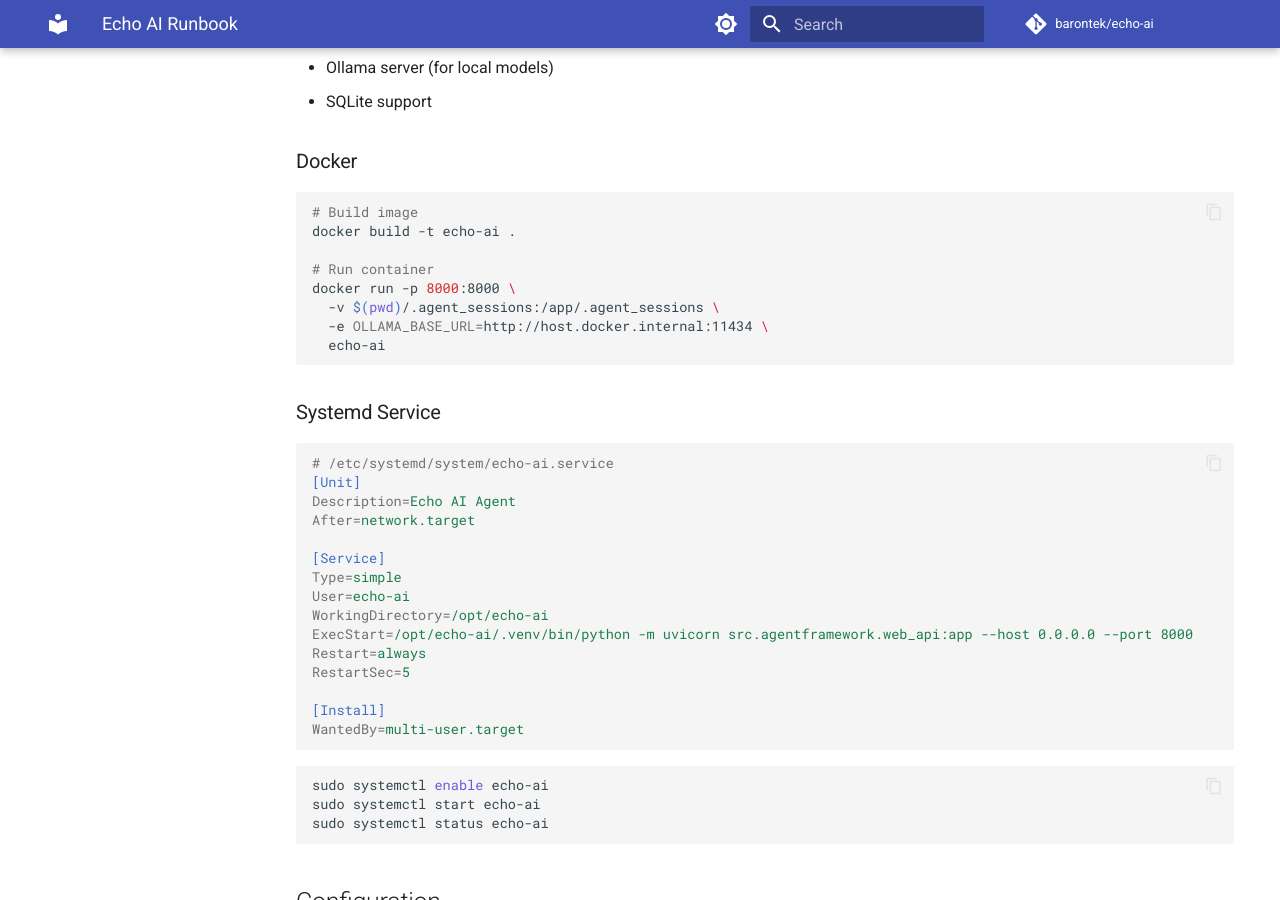
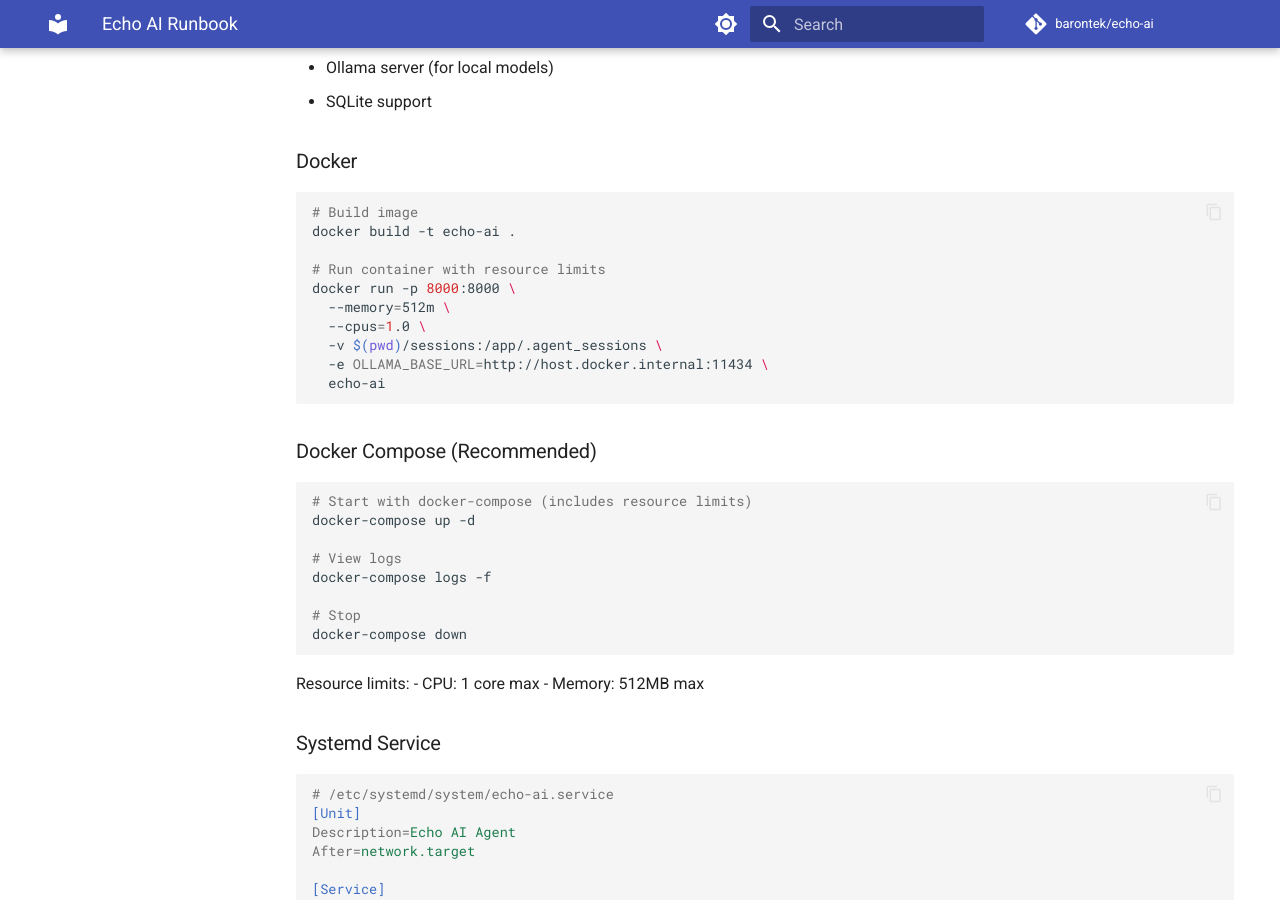
Before and after one commit to barontek/echo-ai, an MkDocs documentation site: the page built from docs/RUNBOOK.md, in a window 1280 px wide and 900 px high, scrolled down 614 px. Built offline with MkDocs 1.6.1 and Material for MkDocs 9.7.7, drawn with Linux system fonts in a browser that asks for light colours; comment, search, counter and statistics services are not loaded.

Commit message:
docker: add non-root user, resource limits, docker-compose
- Non-root user (appuser:appgroup)
- Resource limits via docker-compose (512MB RAM, 1 CPU)
- Health check in Dockerfile
- .dockerignore for smaller images

````diff
--- a/docs/RUNBOOK.md
+++ b/docs/RUNBOOK.md
@@ -28,12 +28,31 @@
 # Build image
 docker build -t echo-ai .
 
-# Run container
+# Run container with resource limits
 docker run -p 8000:8000 \
-  -v $(pwd)/.agent_sessions:/app/.agent_sessions \
+  --memory=512m \
+  --cpus=1.0 \
+  -v $(pwd)/sessions:/app/.agent_sessions \
   -e OLLAMA_BASE_URL=http://host.docker.internal:11434 \
   echo-ai
 ```
+
+### Docker Compose (Recommended)
+
+```bash
+# Start with docker-compose (includes resource limits)
+docker-compose up -d
+
+# View logs
+docker-compose logs -f
+
+# Stop
+docker-compose down
+```
+
+Resource limits:
+- CPU: 1 core max
+- Memory: 512MB max
 
 ### Systemd Service
 
````
Also changed, not shown: docker-compose.yml (+12 -22 lines), 2 other files.
